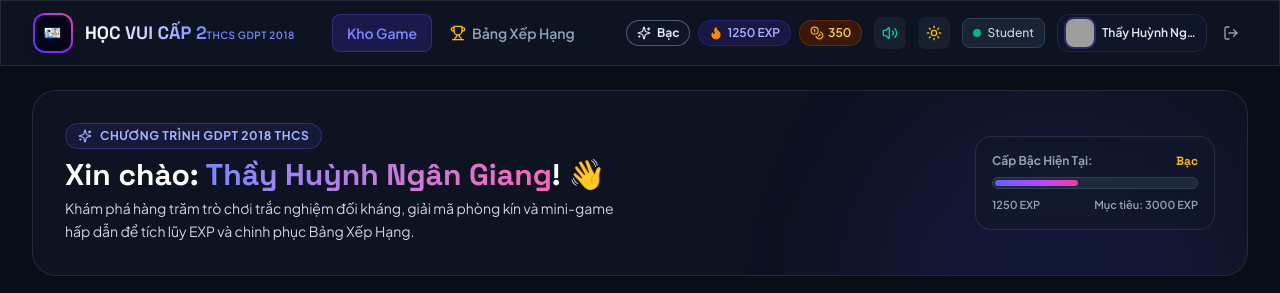
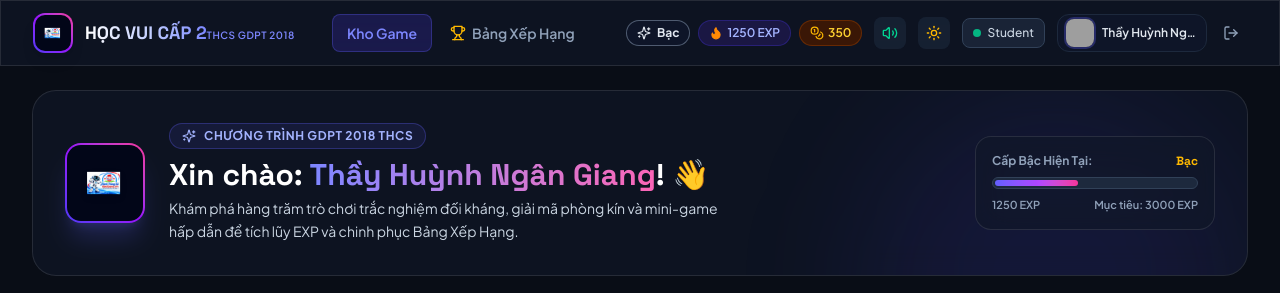
Before and after one commit to lyngangiang83pt-source/TRO-CHOI-HOC-TAP, a React (Vite) app: page / in a window 1280 px wide. Shown: the top 293 px of the page. Built offline with nearby package versions, Linux system fonts and the light colour scheme; no server answers; the database is empty; grey boxes are pictures that could not be loaded.

Commit message:
Bổ sung khung logo LOGO 2 sang trọng bên trái Banner chào mừng

```diff
--- a/src/pages/StudentDashboard.jsx
+++ b/src/pages/StudentDashboard.jsx
@@ -60,6 +60,21 @@ export const StudentDashboard = () => {
         <div className="absolute top-0 right-0 w-96 h-96 bg-indigo-600/10 rounded-full blur-3xl -z-10" />
 
         <div className="flex flex-col md:flex-row items-start md:items-center justify-between gap-6">
+          <div className="flex items-start sm:items-center gap-4 sm:gap-6">
+            {/* Brand Logo Badge in Banner */}
+            <div className="shrink-0 w-16 h-16 sm:w-20 sm:h-20 rounded-2xl bg-gradient-to-tr from-indigo-600 via-purple-600 to-pink-500 p-0.5 shadow-xl shadow-indigo-500/20 flex items-center justify-center overflow-hidden group">
+              <div className="w-full h-full bg-slate-950 rounded-[14px] flex items-center justify-center p-2 overflow-hidden">
+                <picture className="w-full h-full flex items-center justify-center">
+                  <source srcSet="/logo2.webp" type="image/webp" />
+                  <img
+                    src="/logo2.png"
+                    alt="Logo 2"
+                    className="w-full h-full object-contain drop-shadow-md group-hover:scale-110 transition-transform duration-300"
+                  />
+                </picture>
+              </div>
+            </div>
+
             <div>
               <div className="inline-flex items-center gap-2 px-3 py-1 rounded-full bg-indigo-500/10 border border-indigo-500/30 text-indigo-300 text-xs font-bold uppercase tracking-wider mb-2">
                 <Sparkles className="w-3.5 h-3.5" />
@@ -71,6 +86,7 @@ export const StudentDashboard = () => {
               <p className="text-xs sm:text-sm text-slate-300 mt-1 max-w-xl leading-relaxed">
                 Khám phá hàng trăm trò chơi trắc nghiệm đối kháng, giải mã phòng kín và mini-game hấp dẫn để tích lũy EXP và chinh phục Bảng Xếp Hạng.
               </p>
+            </div>
           </div>
 
           {/* User Rank Progress */}
```
Lines whose indentation alone changed are shown as unchanged.
